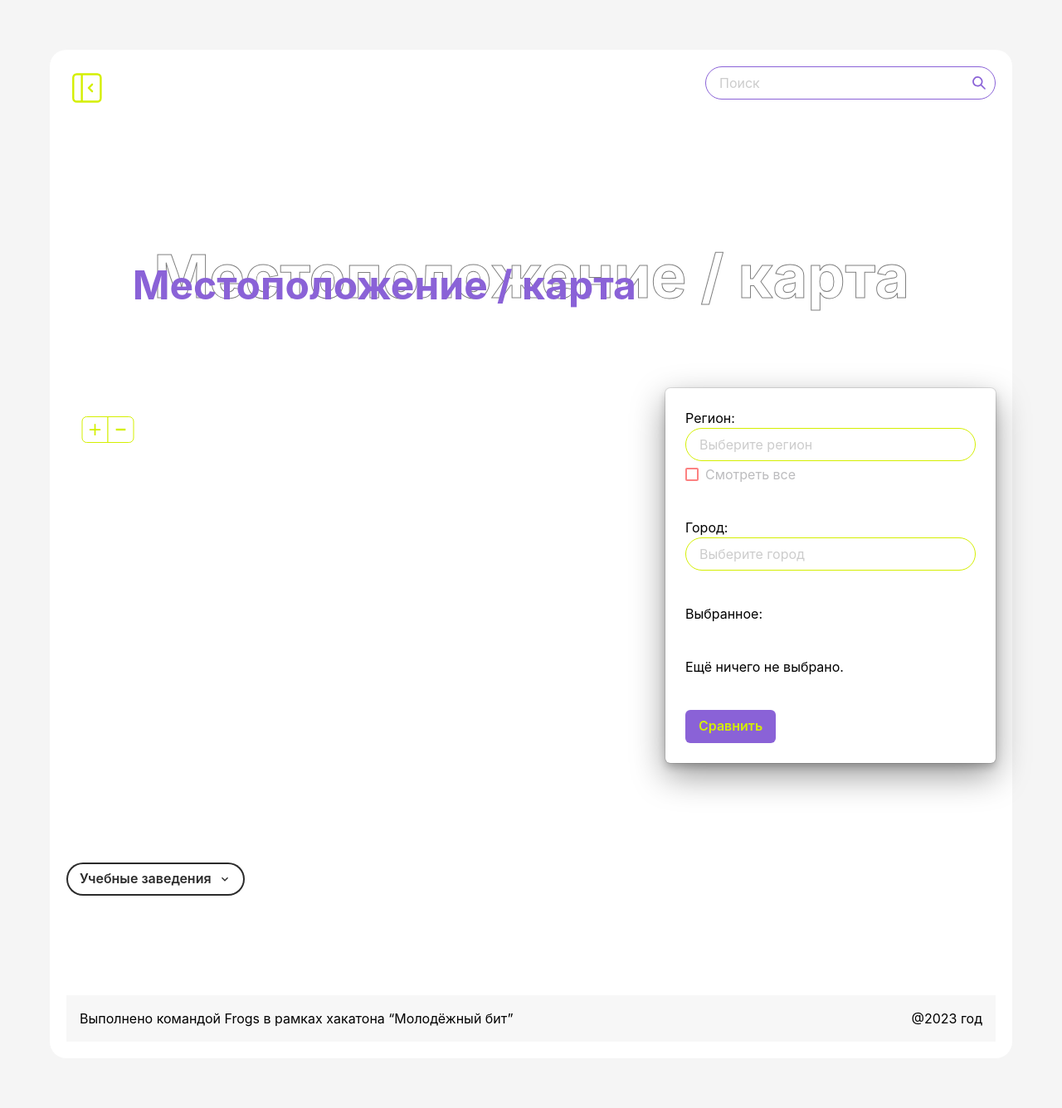
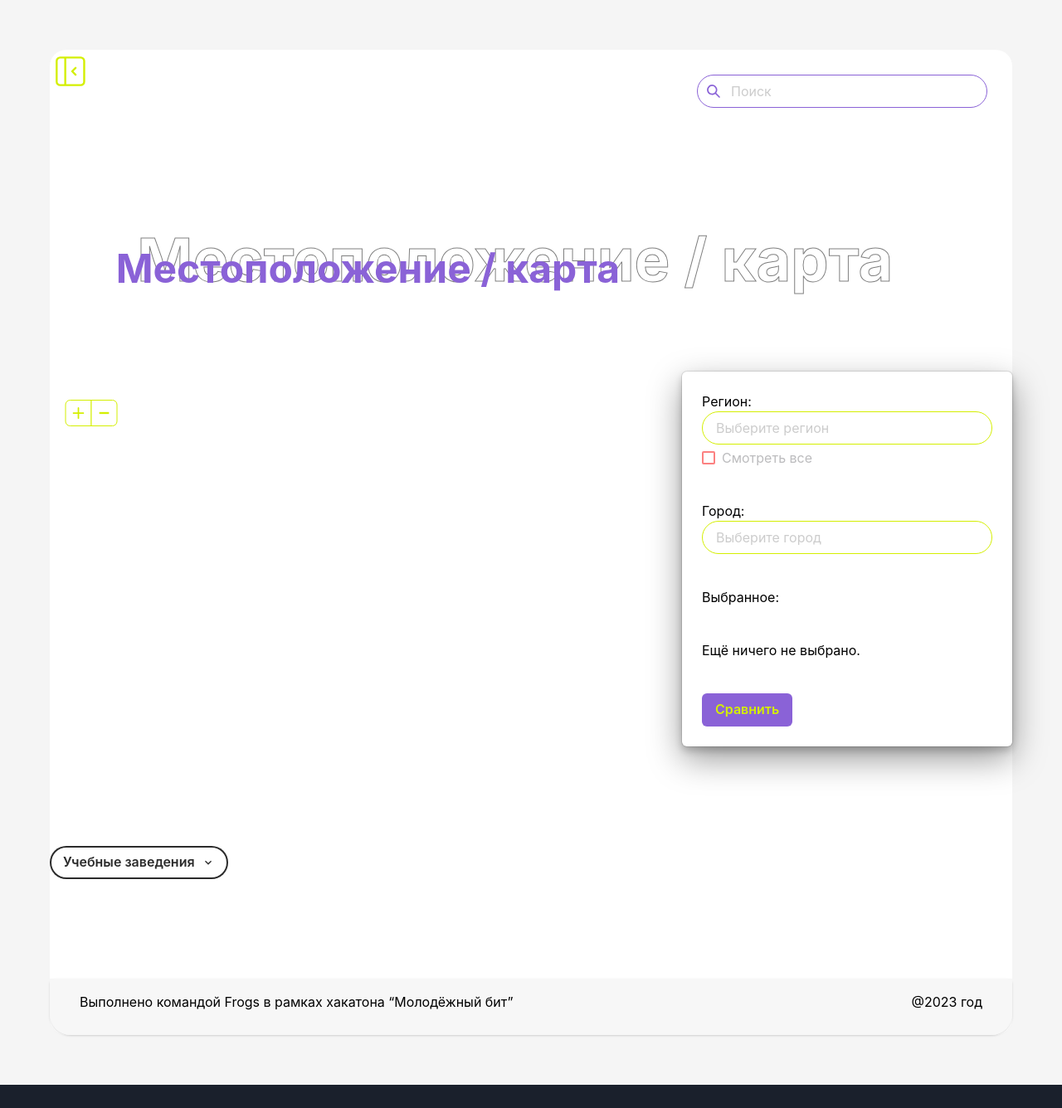
Before and after one commit to 13Belka13/Dashboard, a React (Vite) app: page / in a window 1280 px wide. Shown: the whole page at 83% size. After the commit the page ends 1308 px from the top, so only its background shows below. Built offline with nearby package versions, Linux system fonts and the light colour scheme.

Commit message:
Map-ver-1

```diff
--- a/src/app/@shared/components/Footer.tsx
+++ b/src/app/@shared/components/Footer.tsx
@@ -8,7 +8,7 @@ import {
 
 export function Footer () {
    return <>
-   <Card bg="#F7F7F7" borderBottomRightRadius="25" borderBottomLeftRadius="25">
+   <Card bg="#F7F7F7" borderBottomRightRadius="25" borderBottomLeftRadius="25" mt="120">
     <CardBody  paddingBlockEnd="3" paddingBlockStart="0" bg="#F7F7F7" borderBottomRightRadius="25" borderBottomLeftRadius="25">
    <Flex bg="#F7F7F7" m="0" >
 
--- a/src/app/pages/Home.tsx
+++ b/src/app/pages/Home.tsx
@@ -17,7 +17,7 @@ import {
   MenuItem,
   MenuList,
   Menu,
-MenuButton
+  MenuButton,
 } from "@chakra-ui/react";
 import { SearchIcon } from "@chakra-ui/icons";
 import { ReactComponent as MenuIcon } from "../../assets/menu.svg";
@@ -26,42 +26,29 @@ import { ReactComponent as Map } from "../../assets/Map.svg";
 import { AddIcon } from "@chakra-ui/icons";
 import { ChevronDownIcon } from "@chakra-ui/icons";
 import { MinusIcon } from "@chakra-ui/icons";
+import { Footer } from "../@shared/components/Footer";
+import { SearchInput } from "../@shared/components/SearchInput";
 export const Home = () => (
   <>
     <Card
       bg="
      #F5F5F5"
       borderRadius="0"
+      padding="0"
     >
       <CardBody
         bg="
       #FFFFFF"
         margin="60px"
         borderRadius="20px"
+        padding="0"
       >
         <Flex>
           <MenuIcon />
-          <InputGroup size="md">
+          <InputGroup size="md" justifyContent="space-between">
             <DoubleHeader text={"Местоположение / карта"} />
 
-            <Spacer />
-            <InputRightElement>
-              <SearchIcon color="#8A62D7" />
-            </InputRightElement>
-
-            <Input
-              color="#808080"
-              placeholder="Поиск"
-              _placeholder={{ opacity: 0.4, color: "#808080" }}
-              bg="#FFFFFF"
-              w="350px"
-              h="40px"
-              borderRadius="30px"
-              borderColor="#8A62D7"
-              _hover={{ bg: "#FFFFFF", color: "#8A62D7" }}
-              focusBorderColor="pink.400"
-              errorBorderColor="crimson"
-            />
+            <SearchInput />
           </InputGroup>
         </Flex>
         <Flex>
@@ -150,7 +137,6 @@ export const Home = () => (
                 focusBorderColor="#D4EF00"
                 errorBorderColor="#D4EF00"
               />
-
             </Box>
 
             <Box mt="10">
@@ -174,35 +160,51 @@ export const Home = () => (
               rightIcon={<ChevronDownIcon />}
               color="#2B2B2B"
               bg="#FFFFFF"
-  boxShadow ="inset 0px 0px 0px 2px #2B2B2B"
+              boxShadow="inset 0px 0px 0px 2px #2B2B2B"
               _hover={{ bg: "#FFFFFF" }}
-  _active={{ bg: "#FFFFFF"}}
+              _active={{ bg: "#FFFFFF" }}
               borderRadius="30"
             >
               Учебные заведения
-</MenuButton >
-  <MenuList bg="#FFFFFF"  color="#2B2B2B" br="30" borderColor="#D4EF00">
-    <MenuItem bg="#FFFFFF"  boxShadow = "inset 0px -2px 0px #D4EF00">от А до Я</MenuItem>
-    <MenuItem bg="#FFFFFF" boxShadow = "inset 0px -2px 0px #D4EF00">от Я до А</MenuItem>
-    <MenuItem bg="#FFFFFF" boxShadow = "inset 0px -2px 0px #D4EF00">кол-во участников</MenuItem>
-    <MenuItem bg="#FFFFFF" boxShadow = "inset 0px -2px 0px #D4EF00">объем гранта</MenuItem>
-    <MenuItem bg="#FFFFFF" boxShadow = "inset 0px -2px 0px #D4EF00">по дате вверх</MenuItem>
-    <MenuItem bg="#FFFFFF" >по дате вниз</MenuItem>
+            </MenuButton>
+            <MenuList
+              bg="#FFFFFF"
+              color="#2B2B2B"
+              br="30"
+              borderColor="#2B2B2B"
+            >
+              <MenuItem bg="#FFFFFF" boxShadow="inset 0px -2px 0px #2B2B2B">
+              <Checkbox isInvalid>Смотреть все</Checkbox>
+              </MenuItem>
+              <MenuItem bg="#FFFFFF" boxShadow="inset 0px -2px 0px #2B2B2B">
+              <Checkbox isInvalid>Учебные заведения</Checkbox>
+              </MenuItem>
+              <MenuItem bg="#FFFFFF">
+              <Checkbox isInvalid>Мероприятия</Checkbox>
+              </MenuItem>
+
             </MenuList>
+            {/*
+              <MenuItem bg="#FFFFFF" boxShadow="inset 0px -2px 0px #2B2B2B">
+                от А до Я
+              </MenuItem>
+              <MenuItem bg="#FFFFFF" boxShadow="inset 0px -2px 0px #2B2B2B">
+                от Я до А
+              </MenuItem>
+              <MenuItem bg="#FFFFFF" boxShadow="inset 0px -2px 0px #2B2B2B">
+                кол-во участников
+              </MenuItem>
+              <MenuItem bg="#FFFFFF" boxShadow="inset 0px -2px 0px #2B2B2B">
+                объем гранта
+              </MenuItem>
+              <MenuItem bg="#FFFFFF" boxShadow="inset 0px -2px 0px #2B2B2B">
+                по дате вверх
+              </MenuItem>
+              <MenuItem bg="#FFFFFF">по дате вниз</MenuItem>
+            </MenuList> */}
           </Menu>
         </Box>
-
-
-        <Flex bg="#F7F7F7" mt="120">
-          <Box p="4" color="black">
-            Выполнено командой Frogs в рамках хакатона “Молодёжный бит”
-          </Box>
-          <Spacer />
-          <Box p="4" color="black">
-            @2023 год
-          </Box>
-        </Flex>
-
+        <Footer/>
       </CardBody>
     </Card>
   </>
```
Lines whose indentation alone changed are shown as unchanged.
